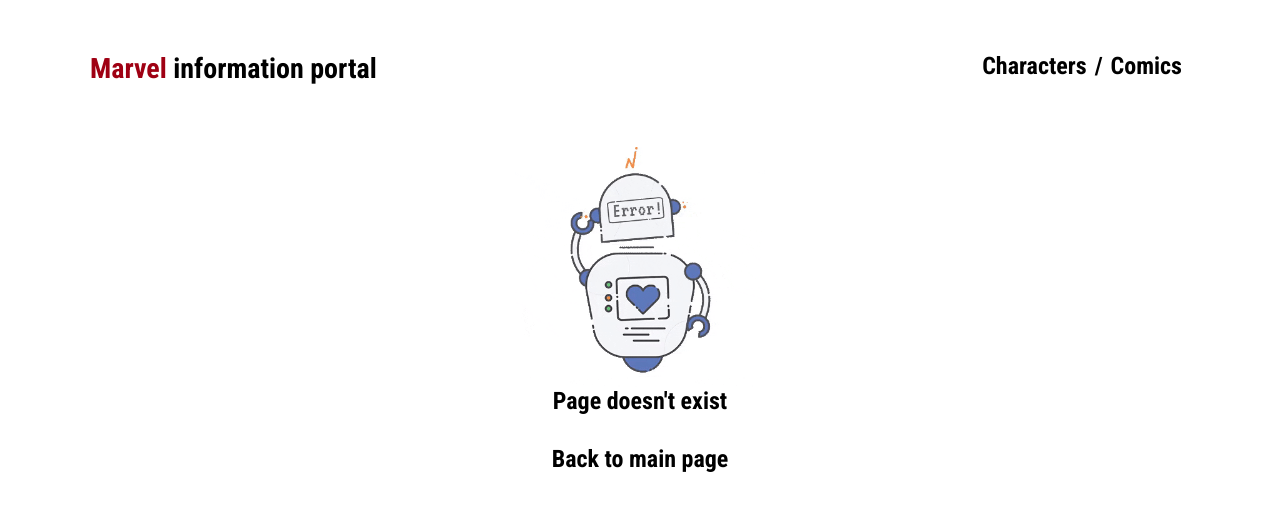
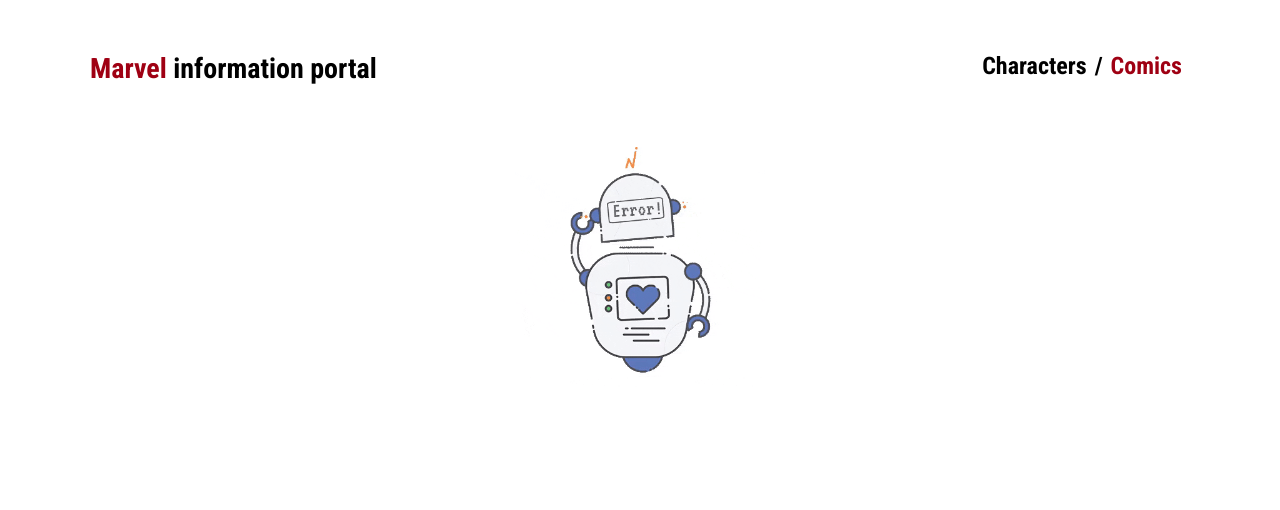
Before and after one commit to SeregaWallace/Marvel-page-Hooks, a React (Create React App) app: page /comics/1 in a window 1280 px wide. Shown: the top 510 px of the page. Built offline with nearby package versions, Linux system fonts and the light colour scheme; no server answers.

Commit message:
app header modified

```diff
--- a/src/components/app/App.js
+++ b/src/components/app/App.js
@@ -3,6 +3,7 @@ import { BrowserRouter as Router, Route, Routes } from "react-router-dom";
 import AppHeader from "../appHeader/AppHeader";
 import MainPage from "../pages/MainPage";
 import ComicsPage from "../pages/ComicsPage";
+import SingleComic from "../singleComic/SingleComic";
 import Page404 from "../pages/404";
 
 
@@ -15,6 +16,7 @@ const App = () => {
             <main>
                 <Routes>
                     <Route path="/comics" element={<ComicsPage/>}/>
+                    <Route path="/comics/:comicId" element={<SingleComic/>}/>
                     <Route path="/" element={<MainPage/>}/>
                     <Route path="*" element={<Page404/>}/>
                 </Routes>
--- a/src/components/appHeader/AppHeader.js
+++ b/src/components/appHeader/AppHeader.js
@@ -16,8 +16,7 @@ const AppHeader = () => {
                                 style={({ isActive }) => ({color: isActive ? '#9f0013' : 'inherit'})}
                                 to="/">Characters</NavLink></li>
                     /
-                    <li><NavLink end
-                                style={({ isActive }) => ({color: isActive ? '#9f0013' : 'inherit'})}
+                    <li><NavLink style={({ isActive }) => ({color: isActive ? '#9f0013' : 'inherit'})}
                                 to="/comics">Comics</NavLink></li>
                 </ul>
             </nav>
--- a/src/components/appHeader/appHeader.scss
+++ b/src/components/appHeader/appHeader.scss
@@ -22,7 +22,7 @@
             line-height: 32px;
             li {
                 margin: 0 8px;
-                a:hover {
+                &:hover {
                     color: $main-color;
                 }
             }
--- a/src/services/MarvelService.js
+++ b/src/services/MarvelService.js
@@ -23,7 +23,7 @@ const useMarvelService = () => {
         return res.data.results.map(_transformComics);
     }
 
-    const getComics = async (id) => {
+    const getComicItem = async (id) => {
         const res = await request(`${_apiBaseUrl}comics/${id}?${_apiKey}`);
         return _transformComics(res.data.results[0]);
     }
@@ -59,7 +59,8 @@ const useMarvelService = () => {
         getCharacter,
         getAllCharacters,
         clearError,
-        getComicsList
+        getComicsList,
+        getComicItem
     }
 }
 
```
